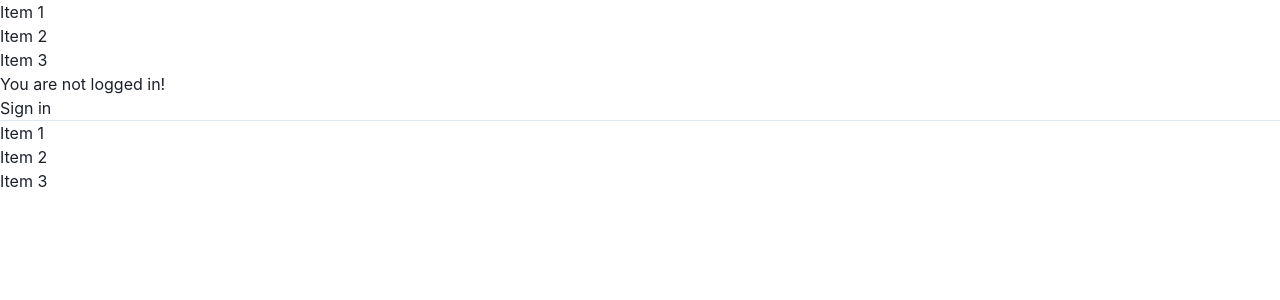
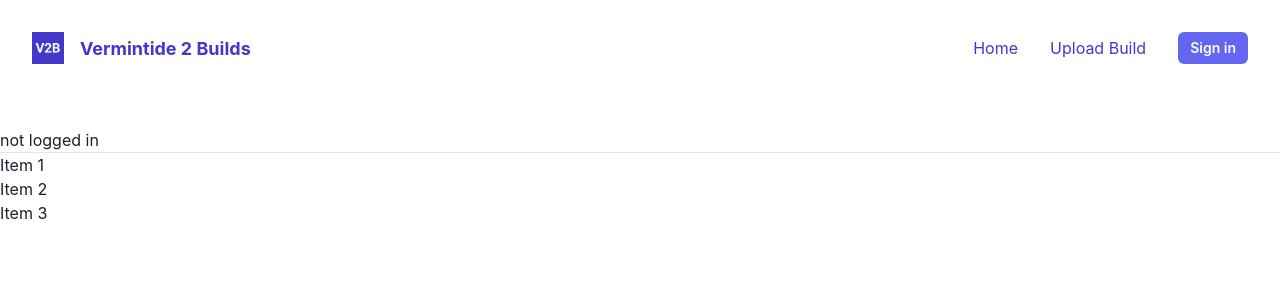
Before and after one commit to djmunro/v2b, a Next.js app: page / in a window 1280 px wide. Shown: the top 300 px of the page. Built offline with nearby package versions, Linux system fonts and the light colour scheme; no server answers.

Commit message:
Added responsive navigation

```diff
--- a/components/SiteLayout.tsx
+++ b/components/SiteLayout.tsx
@@ -1,17 +1,11 @@
 import React from "react";
+
+import Navbar from "./menu/Navbar";
 
 export const SiteLayout = ({ children }) => {
   return (
     <>
-      <header>
-        <nav>
-          <ul>
-            <li>Item 1</li>
-            <li>Item 2</li>
-            <li>Item 3</li>
-          </ul>
-        </nav>
-      </header>
+      <Navbar />
       <main>{children}</main>
       <footer>
         <hr />
--- /dev/null
+++ b/components/menu/Logo.tsx
@@ -0,0 +1,15 @@
+import React, { ReactElement } from "react";
+import { Box, Image, Text } from "@chakra-ui/react";
+
+interface Props {}
+
+export default function Logo(props: any): ReactElement {
+  return (
+    <Box {...props} d="flex" alignItems="center">
+      <Image w="32px" src="/img/logo.png" alt="Vermintide 2 Builds" />
+      <Text fontSize="lg" fontWeight="bold" ml={4}>
+        Vermintide 2 Builds
+      </Text>
+    </Box>
+  );
+}
--- /dev/null
+++ b/components/menu/MenuItem.tsx
@@ -0,0 +1,20 @@
+import React, { ReactElement } from "react";
+
+import { Link, Text } from "@chakra-ui/react";
+
+interface Props {}
+
+export default function MenuItem({
+  children,
+  isLast,
+  to = "/",
+  ...rest
+}: any): ReactElement {
+  return (
+    <Link href={to}>
+      <Text display="block" {...rest}>
+        {children}
+      </Text>
+    </Link>
+  );
+}
--- /dev/null
+++ b/components/menu/MenuLinks.tsx
@@ -0,0 +1,46 @@
+import React, { ReactElement } from "react";
+
+import { Button, Box, Stack } from "@chakra-ui/react";
+import { signIn, signOut, useSession } from "next-auth/client";
+
+import MenuItem from "./MenuItem";
+
+interface Props {
+  isOpen: boolean;
+}
+
+export default function MenuLinks({ isOpen }: Props): ReactElement {
+  const [session, loading] = useSession();
+
+  return (
+    <Box
+      display={{ base: isOpen ? "block" : "none", md: "block" }}
+      flexBasis={{ base: "100%", md: "auto" }}
+    >
+      <Stack
+        spacing={8}
+        align="center"
+        justify={["center", "space-between", "flex-end", "flex-end"]}
+        direction={["column", "row", "row", "row"]}
+        pt={[4, 4, 0, 0]}
+      >
+        <MenuItem to="/">Home</MenuItem>
+        <MenuItem to="upload-build">Upload Build</MenuItem>
+        <MenuItem isLast>
+          <Button
+            size="sm"
+            rounded="md"
+            color={["brand.500", "brand.500", "white", "white"]}
+            bg={["white", "white", "brand.500", "brand.500"]}
+            _hover={{
+              bg: ["brand.100", "brand.100", "brand.600", "brand.600"],
+            }}
+            onClick={() => (session ? signOut() : signIn())}
+          >
+            {session ? "Sign out" : "Sign in"}
+          </Button>
+        </MenuItem>
+      </Stack>
+    </Box>
+  );
+}
--- /dev/null
+++ b/components/menu/MenuToggle.tsx
@@ -0,0 +1,17 @@
+import React, { ReactElement } from "react";
+
+import { Box } from "@chakra-ui/react";
+import { RiCloseFill, RiMenuLine } from "react-icons/ri";
+
+interface Props {
+  toggle: any;
+  isOpen: boolean;
+}
+
+export default function MenuIcon({ toggle, isOpen }: Props): ReactElement {
+  return (
+    <Box display={{ base: "block", md: "none" }} onClick={toggle}>
+      {isOpen ? <RiCloseFill size={24} /> : <RiMenuLine size={24} />}
+    </Box>
+  );
+}
--- /dev/null
+++ b/components/menu/Navbar.tsx
@@ -0,0 +1,22 @@
+import React, { ReactElement } from "react";
+
+import Logo from "./Logo";
+import MenuLinks from "./MenuLinks";
+import MenuToggle from "./MenuToggle";
+import NavbarContainer from "./NavbarContainer";
+
+interface Props {}
+
+export default function Navbar(props: Props): ReactElement {
+  const [isOpen, setIsOpen] = React.useState(false);
+
+  const toggle = () => setIsOpen(!isOpen);
+
+  return (
+    <NavbarContainer {...props}>
+      <Logo color={["white", "white", "brand.700", "brand.700"]} />
+      <MenuToggle toggle={toggle} isOpen={isOpen} />
+      <MenuLinks isOpen={isOpen} />
+    </NavbarContainer>
+  );
+}
--- /dev/null
+++ b/components/menu/NavbarContainer.tsx
@@ -0,0 +1,27 @@
+import React, { ReactElement } from "react";
+
+import { Flex } from "@chakra-ui/react";
+
+interface Props {}
+
+export default function NavbarContainer({
+  children,
+  ...props
+}: any): ReactElement {
+  return (
+    <Flex
+      as="nav"
+      align="center"
+      justify="space-between"
+      wrap="wrap"
+      w="100%"
+      mb={8}
+      p={8}
+      bg={["brand.500", "brand.500", "transparent", "transparent"]}
+      color={["white", "white", "brand.700", "brand.700"]}
+      {...props}
+    >
+      {children}
+    </Flex>
+  );
+}
--- a/package.json
+++ b/package.json
@@ -26,6 +26,7 @@
     "next-auth": "^3.13.3",
     "react": "^17.0.2",
     "react-dom": "^17.0.2",
+    "react-icons": "^4.2.0",
     "react-query": "^3.13.4"
   },
   "devDependencies": {
--- a/pages/index.tsx
+++ b/pages/index.tsx
@@ -9,21 +9,7 @@ const IndexPage = () => {
     return <div>Loading...</div>;
   }
 
-  if (session) {
-    return (
-      <div>
-        Hello, {session.user.email ?? session.user.name} <br />
-        <button onClick={() => signOut()}>Sign out</button>
-      </div>
-    );
-  } else {
-    return (
-      <div>
-        You are not logged in! <br />
-        <button onClick={() => signIn()}>Sign in</button>
-      </div>
-    );
-  }
+  return <div>{session ? "logged in" : "not logged in"}</div>;
 };
 
 IndexPage.getLayout = getLayout;
--- a/theme.js
+++ b/theme.js
@@ -2,6 +2,20 @@ import { extendTheme } from "@chakra-ui/react";
 import { createBreakpoints } from "@chakra-ui/theme-tools";
 
 const fonts = { mono: `'Menlo', monospace` };
+
+const colors = {
+  brand: {
+    100: "#E0E7FF",
+    200: "#C7D2FE",
+    300: "#A5B4FC",
+    400: "#818CF8",
+    500: "#6366F1",
+    600: "#4F46E5",
+    700: "#4338CA",
+    800: "#3730A3",
+    900: "#312E81",
+  },
+};
 
 const breakpoints = createBreakpoints({
   sm: "40em",
@@ -12,6 +26,7 @@ const breakpoints = createBreakpoints({
 
 const theme = extendTheme({
   colors: {
+    ...colors,
     black: "#16161D",
   },
   fonts,
```
Also changed, not shown: public/img/logo.png (added), 1 other file (tests, documents, lock files or other folders).
